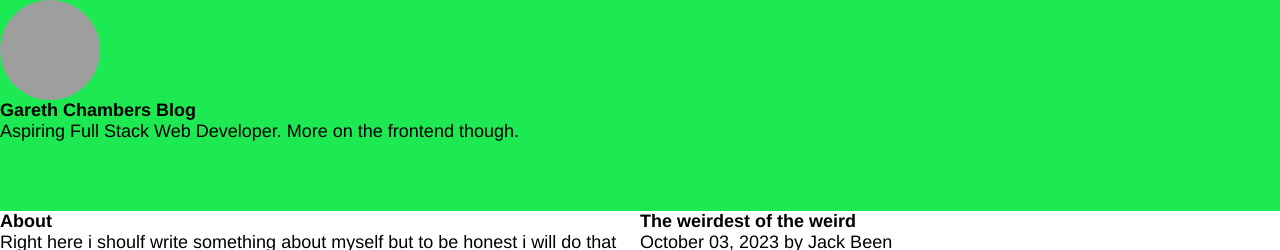
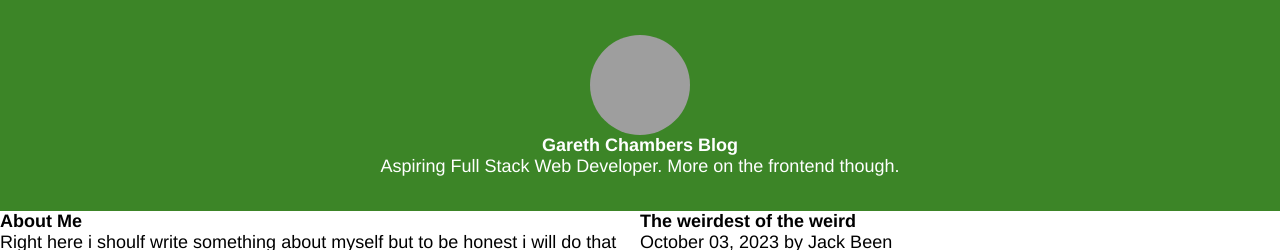
Before and after one commit to Gc87J/info2180-lab2, a plain HTML site: page index.html in a window 1280 px wide. Shown: the top 250 px of the page. Drawn offline with Linux system fonts and the light colour scheme; grey boxes are pictures that could not be loaded.

Commit message:
Added some more stuff

```diff
--- a/index.html
+++ b/index.html
@@ -25,7 +25,7 @@
     <aside class="grid-aside">
         <!-- This will be your sidebar -->
          <Section class="About">
-            <h3>About</h3>
+            <h3>About Me</h3>
             <p>Right here i shoulf write something about myself but to be honest i will do that later
                 because right now i dont know what i should put there.
             </p>
--- a/styles.css
+++ b/styles.css
@@ -18,8 +18,18 @@
   }
 
   .grid-header{
-    background-color: #1de953;
+    background-color: #3C8527;
+    color: #ffffff;
     grid-area: header;
+    font-family: Trebuchet MS, Arial, sans-serif;
+    display: flex;
+    justify-content: center;
+    flex-direction: column;
+    align-items: center;
+  }
+
+  .grid-header p {
+    font-weight: 100;
   }
 
   .grid-aside{
@@ -33,8 +43,13 @@
   }
 
   .grid-footer{
-    background-color: #1de953;
+    background-color: #28651C ;
+    color: #ffffff;
     grid-area: footer;
+    display: flex;
+    justify-content: center;
+    flex-direction: column;
+    align-items: center;
   }
 
   .main-img{
```
